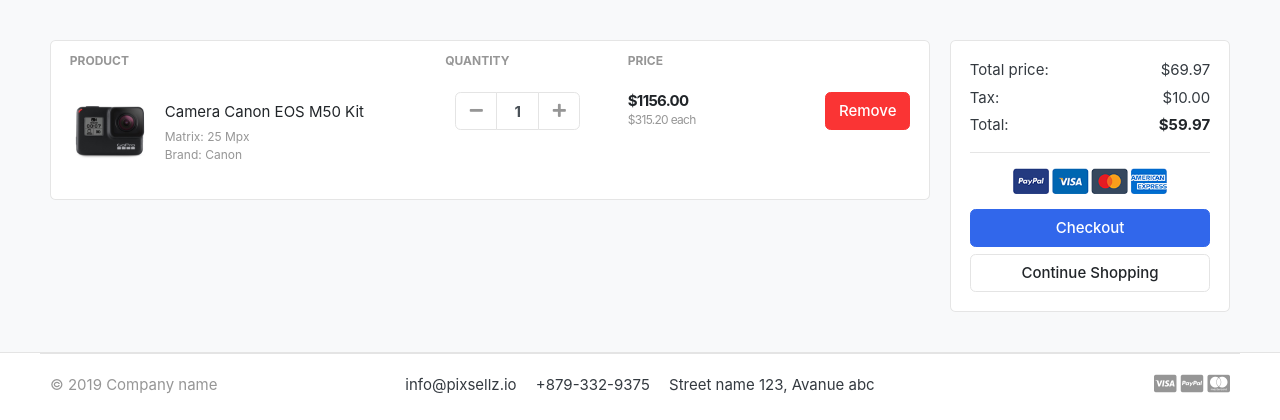
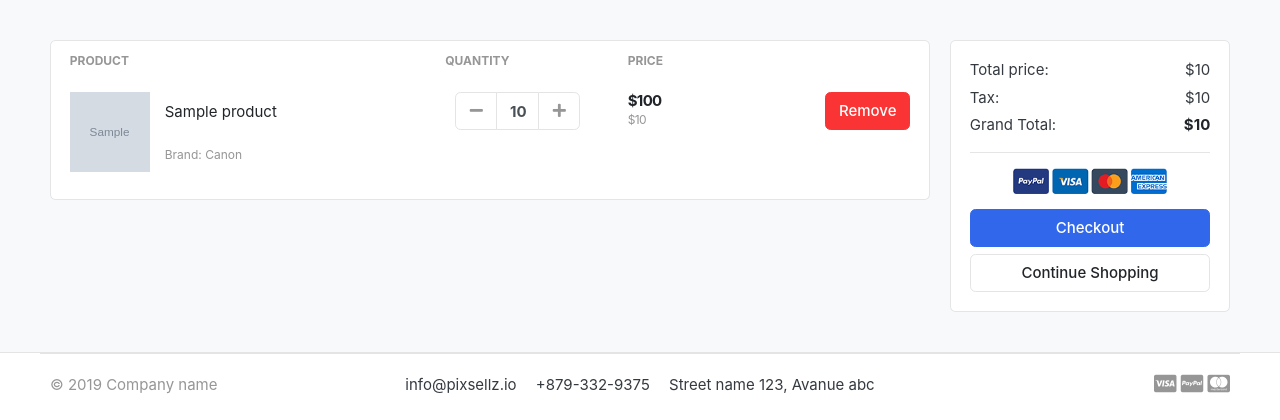
Before and after one commit to AbdElMegeed-7/GoShopping, a Django app: template templates/store/cart.html in a window 1280 px wide. Shown: the part 118-538 px from the top of the page. Run offline with Django 3.2, Linux system fonts and the light colour scheme; tables that the repository leaves empty hold one stand-in row (values such as "Sample post"); the template is opened without the code that fills it: values that come from a table or form of the project are taken from there, most other values are stand-ins (such as "Sample title", 1, 10 or a date in 2020); grey boxes marked "Sample" are stand-in pictures; some libraries are stand-ins or nearby versions; some web fonts are replaced.

Commit message:
Increment, decrement and remove Cart Items

```diff
--- a/carts/models.py
+++ b/carts/models.py
@@ -7,7 +7,7 @@ class Cart(models.Model):
     date_added = models.DateTimeField(auto_now_add=True)
 
     def __str__(self):
-      return self.cart_id
+        return self.cart_id
 
 
 class CartItem(models.Model):
@@ -16,5 +16,8 @@ class CartItem(models.Model):
     quantity = models.IntegerField()
     is_active = models.BooleanField(default=True)
 
+    def sub_total(self):
+        return self.product.price * self.quantity
+
     def __str__(self):
-      return self.product
+        return self.product
--- a/carts/urls.py
+++ b/carts/urls.py
@@ -4,4 +4,6 @@ from . import views
 urlpatterns = [
     path('', views.cart, name='cart'),
     path('add_cart/<int:product_id>', views.add_cart, name='add_cart'),
+    path('remove_cart/<int:product_id>', views.remove_cart, name='remove_cart'),
+    path('remove_cart_item/<int:product_id>', views.remove_cart_item, name='remove_cart_item'),
 ]
--- a/templates/store/cart.html
+++ b/templates/store/cart.html
@@ -9,7 +9,13 @@
   <div class="container">
 
   <!-- ============================ COMPONENT 1 ================================= -->
-
+{% if not cart_items %}
+    <h2 class="text-center">Your Cart Is Empty</h2>
+    <br>
+    <div class="text-center">
+      <a href="{% url 'store' %}" class="btn btn-primary">Continue Shopping</a>
+    </div>
+{% else %}
   <div class="row">
     <aside class="col-lg-9">
   <div class="card">
@@ -23,14 +29,14 @@
   </tr>
   </thead>
   <tbody>
-
+{% for cart_item in cart_items %}
   <tr>
     <td>
       <figure class="itemside align-items-center">
-        <div class="aside"><img src="./images/items/11.jpg" class="img-sm"></div>
+        <div class="aside"><img src="{{ cart_item.product.image.url }}" class="img-sm"></div>
         <figcaption class="info">
-          <a href="#" class="title text-dark">Camera Canon EOS M50 Kit</a>
-          <p class="text-muted small">Matrix: 25 Mpx <br> Brand: Canon</p>
+          <a href="{{ cart_item.product.get_url }}" class="title text-dark">{{ cart_item.product.product_name }}</a>
+          <p class="text-muted small"><br> Brand: Canon</p>
         </figcaption>
       </figure>
     </td>
@@ -39,25 +45,26 @@
             <div class="col">
               <div class="input-group input-spinner">
                 <div class="input-group-prepend">
-                <button class="btn btn-light" type="button" id="button-plus"> <i class="fa fa-minus"></i> </button>
+                <a href="{% url 'remove_cart' cart_item.product.id %}" class="btn btn-light" type="button" id="button-plus"> <i class="fa fa-minus"></i> </a>
                 </div>
-                <input type="text" class="form-control"  value="1">
+                <input type="text" class="form-control"  value="{{ cart_item.quantity }}">
                 <div class="input-group-append">
-                <button class="btn btn-light" type="button" id="button-minus"> <i class="fa fa-plus"></i> </button>
+                <a href="{% url 'add_cart' cart_item.product.id %}" class="btn btn-light" type="button" id="button-minus"> <i class="fa fa-plus"></i> </a>
                 </div>
               </div> <!-- input-group.// -->
             </div> <!-- col.// -->
     </td>
     <td>
       <div class="price-wrap">
-        <var class="price">$1156.00</var>
-        <small class="text-muted"> $315.20 each </small>
+        <var class="price">${{ cart_item.sub_total }}</var>
+        <small class="text-muted"> ${{ cart_item.product.price }}</small>
       </div> <!-- price-wrap .// -->
     </td>
     <td class="text-right">
-    <a href="" class="btn btn-danger"> Remove</a>
+    <a href="{% url 'remove_cart_item' cart_item.product.id %}" class="btn btn-danger"> Remove</a>
     </td>
   </tr>
+{% endfor %}
 
   </tbody>
   </table>
@@ -70,22 +77,22 @@
       <div class="card-body">
         <dl class="dlist-align">
           <dt>Total price:</dt>
-          <dd class="text-right">$69.97</dd>
+          <dd class="text-right">${{ total }}</dd>
         </dl>
         <dl class="dlist-align">
           <dt>Tax:</dt>
-          <dd class="text-right"> $10.00</dd>
+          <dd class="text-right"> ${{ tax }}</dd>
         </dl>
         <dl class="dlist-align">
-          <dt>Total:</dt>
-          <dd class="text-right text-dark b"><strong>$59.97</strong></dd>
+          <dt>Grand Total:</dt>
+          <dd class="text-right text-dark b"><strong>${{ grand_total }}</strong></dd>
         </dl>
         <hr>
         <p class="text-center mb-3">
           <img src="{% static './images/misc/payments.png' %}" height="26">
         </p>
         <a href="./place-order.html" class="btn btn-primary btn-block"> Checkout </a>
-        <a href="./store.html" class="btn btn-light btn-block">Continue Shopping</a>
+        <a href="{% url 'store' %}" class="btn btn-light btn-block">Continue Shopping</a>
       </div> <!-- card-body.// -->
       </div> <!-- card.// -->
 
@@ -93,6 +100,7 @@
 
 
   </div> <!-- row.// -->
+{% endif %}
   <!-- ============================ COMPONENT 1 END .// ================================= -->
 
   </div> <!-- container .//  -->
--- a/templates/store/store.html
+++ b/templates/store/store.html
@@ -141,7 +141,7 @@
                             <span class="price">$ {{ product.price }}</span>
                         </div> <!-- price-wrap.// -->
                     </div>
-                    <a href="#" class="btn btn-block btn-primary">Add to cart </a>
+                    <a href="{% url 'add_cart' product.id %}" class="btn btn-block btn-primary">Add to cart </a>
                 </figcaption>
             </figure>
         </div> <!-- col.// -->
```
Also changed, not shown: carts/views.py (+42 -4 lines), store/models.py (+11 -10 lines), store/views.py (+16 -11 lines), templates/store/product_detail.html (+6 -1 lines).
